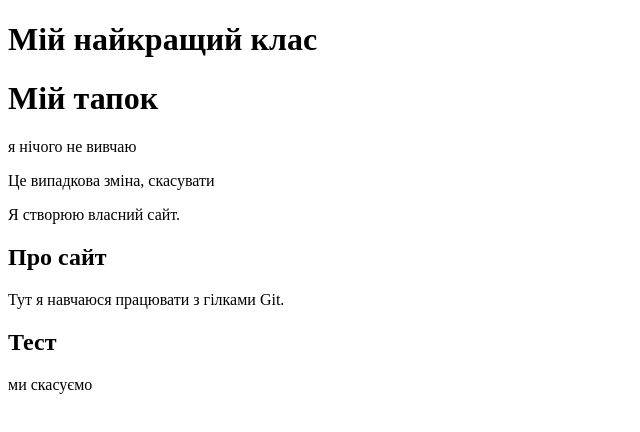
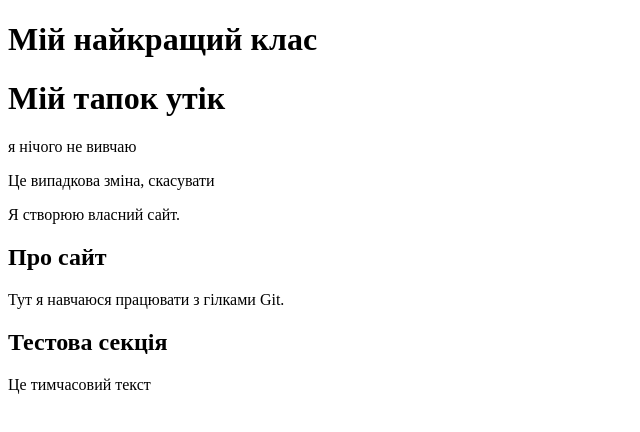
Before and after one commit to MatveevaVi/first, a plain HTML site: page index.html in a window 1280 px wide. Shown: the whole page, without its empty margins (0-640 px from the left). Drawn offline with Linux system fonts and the light colour scheme.

Commit message:
Add temporary section

```diff
--- a/index.html
+++ b/index.html
@@ -6,7 +6,7 @@
 </head>
 <body>
   <h1>Мій найкращий клас</h1>
-  <h1>Мій тапок</h1>
+  <h1>Мій тапок утік</h1>
   <p>я нічого не вивчаю</p>
   <p>Це випадкова зміна, скасувати</p>
   <p>Я створюю власний сайт.</p>
@@ -15,8 +15,8 @@
     <p>Тут я навчаюся працювати з гілками Git.</p>
   </section>
   <section>
-    <h2>Тест</h2>
-    <p>ми скасуємо</p>
-  </section>
+    <h2>Тестова секція</h2>
+    <p>Це тимчасовий текст</p>
+</section>
 </body>
 </html>
```
